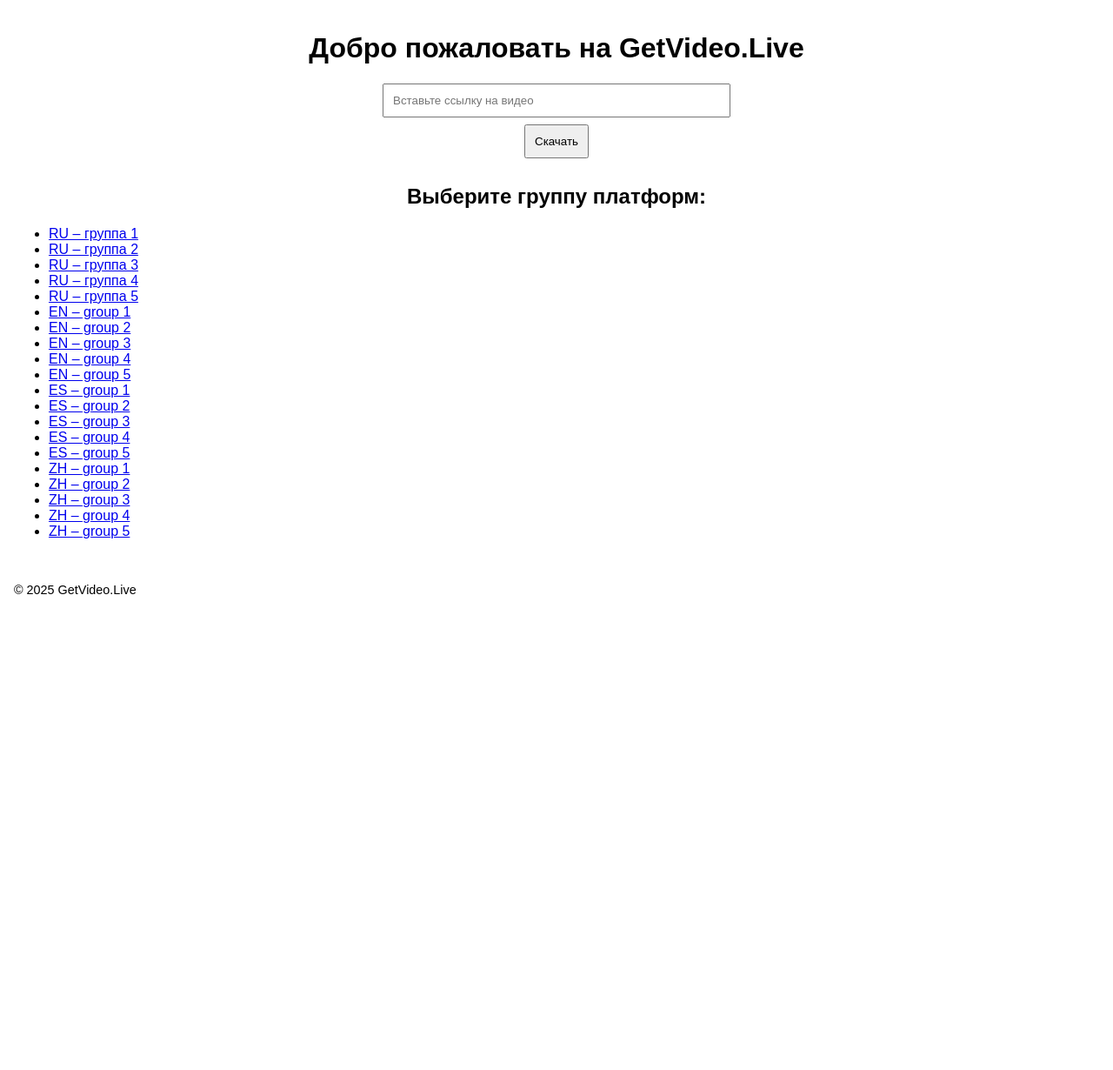
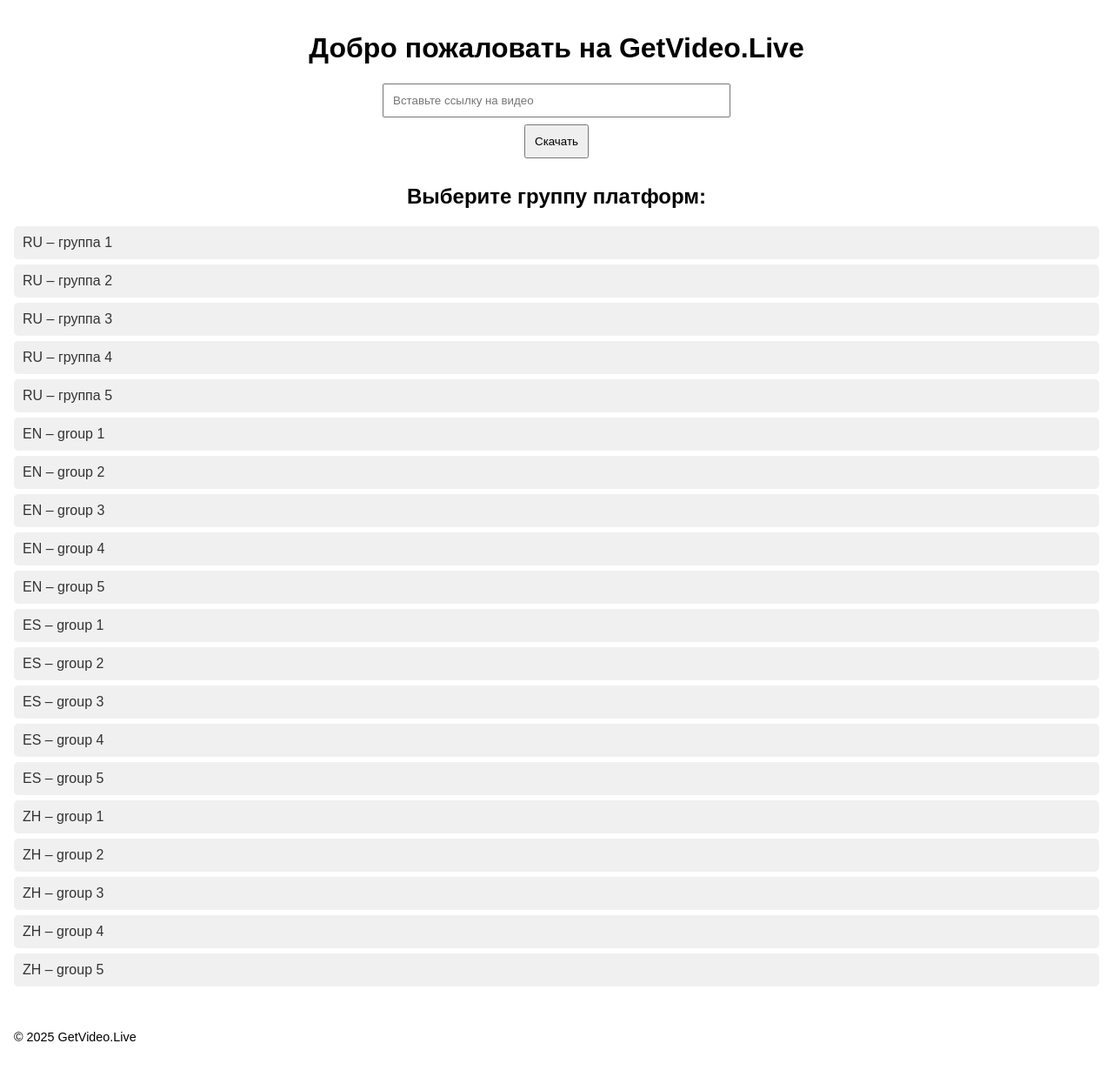
Before and after one commit to BorisVaneev/getvideo-live, a Flask app: page / in a window 1280 px wide. Shown: the whole page at 87% size. Before the commit the page ends 683 px from the top, so only its background shows below. Run offline with Flask 3, Linux system fonts and the light colour scheme.

Commit message:
Update style.css

```diff
--- a/static/style.css
+++ b/static/style.css
@@ -29,3 +29,22 @@ button {
   h1 { font-size: 1.5rem; }
   input[type="text"] { max-width: 100%; }
 }
+
+ul {
+    list-style-type: none;
+    padding: 0;
+}
+
+li a {
+    display: block;
+    padding: 10px;
+    margin: 6px 0;
+    background-color: #f0f0f0;
+    text-decoration: none;
+    border-radius: 5px;
+    color: #333;
+}
+
+li a:hover {
+    background-color: #dcdcdc;
+}
```
